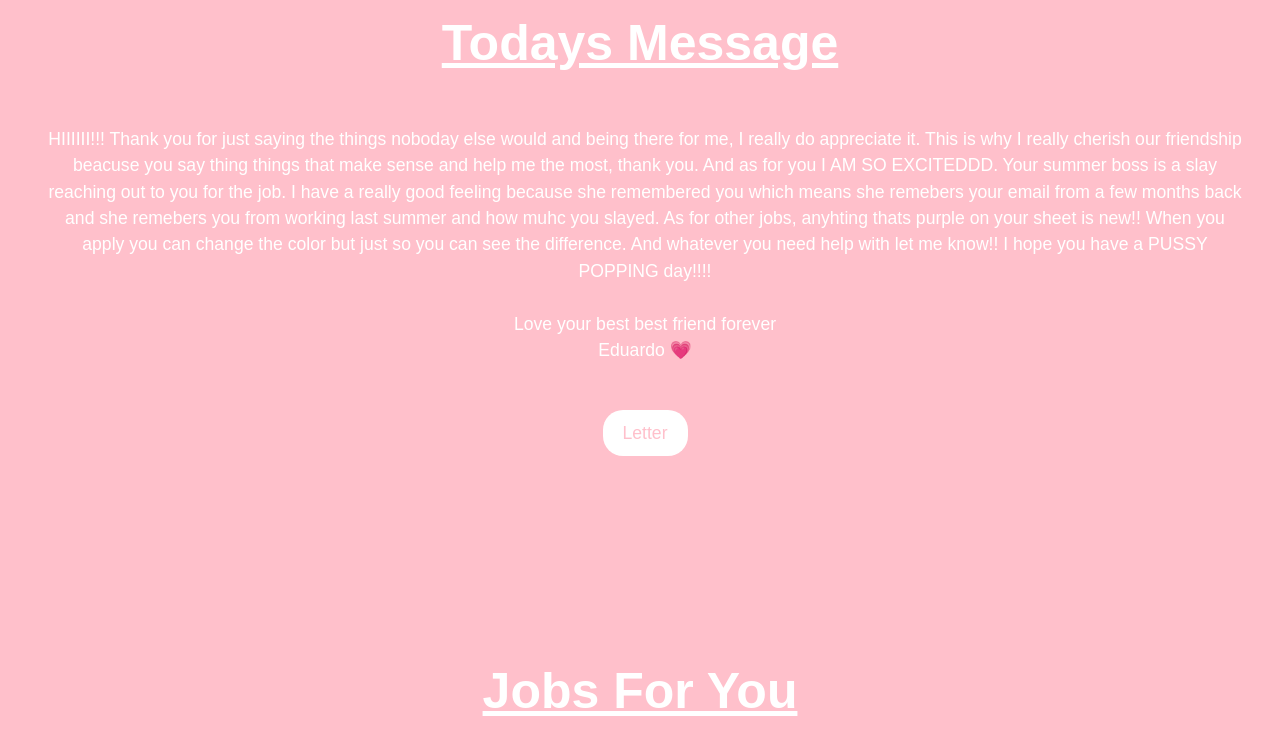
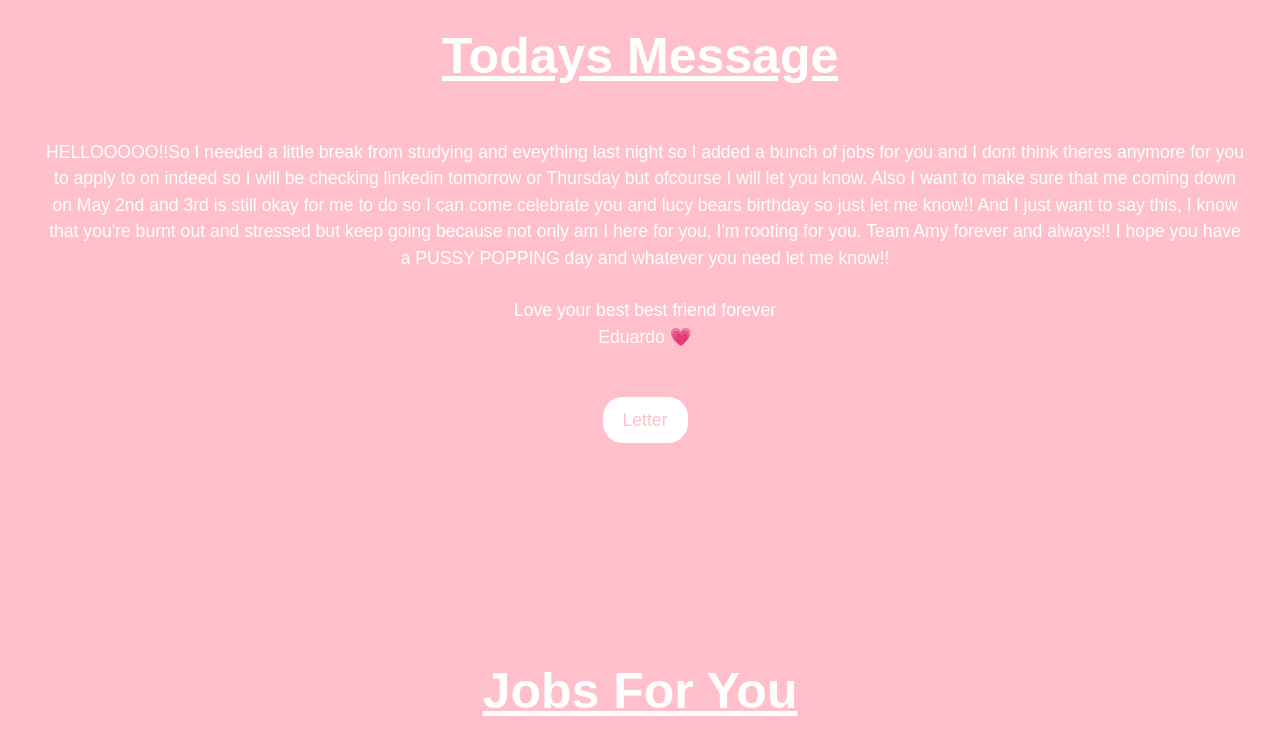
Before and after one commit to Ewynman/Giving, a plain HTML site: page index.html in a window 1280 px wide. Shown: the part 1820-2567 px from the top of the page. Drawn offline with nearby package versions, Linux system fonts and the light colour scheme.

Commit message:
Automated commit

```diff
--- a/index.html
+++ b/index.html
@@ -116,15 +116,15 @@
               <p
                 style="width: 100%; font-size: 2.2vh; color: white; margin: 5px"
               >
-                HIIIIII!!! Thank you for just saying the things noboday else would and being there
-                for me, I really do appreciate it. This is why I really cherish our friendship beacuse
-                you say thing things that make sense and help me the most, thank you. And as for you I
-                AM SO EXCITEDDD. Your summer boss is a slay reaching out to you for the job. I have a
-                really good feeling because she remembered you which means she remebers your email from
-                a few months back and she remebers you from working last summer and how muhc you slayed. As
-                for other jobs, anyhting thats purple on your sheet is new!! When you apply you can change
-                the color but just so you can see the difference. And whatever you need help with let me know!!
-                I hope you have a PUSSY POPPING day!!!!
+                HELLOOOOO!!So I needed a little break from studying and eveything last
+                night so I added a bunch of jobs for you and I dont think theres anymore
+                for you to apply to on indeed so I will be checking linkedin tomorrow or
+                Thursday but ofcourse I will let you know. Also I want to make sure that
+                me coming down on May 2nd and 3rd is still okay for me to do so I can come
+                celebrate you and lucy bears birthday so just let me know!! And I just want
+                to say this, I know that you're burnt out and stressed but keep going because
+                not only am I here for you, I'm rooting for you. Team Amy forever and always!!
+                I hope you have a PUSSY POPPING day and whatever you need let me know!!
                 <br/>
                 <br />Love your best best friend forever<br />
                 Eduardo 💗
@@ -147,7 +147,7 @@
           >
             <div class="flex-grow-1">
               <iframe
-                style="width: 100%; height: 500px"
+                style="width: 720px; height: 1040px"
                 src="https://docs.google.com/spreadsheets/d/e/2PACX-1vTwtvsbIiT2ieeo1Pk4jSPXYQw48t1Mhe5CbKRvoCOJQuqcch0nTuNWsBg4wUvPrsyfykdoDPVkseLL/pubhtml?widget=true&amp;headers=false"
               >
               </iframe>
```
Also changed, not shown: Files/Pic1.jpeg.
